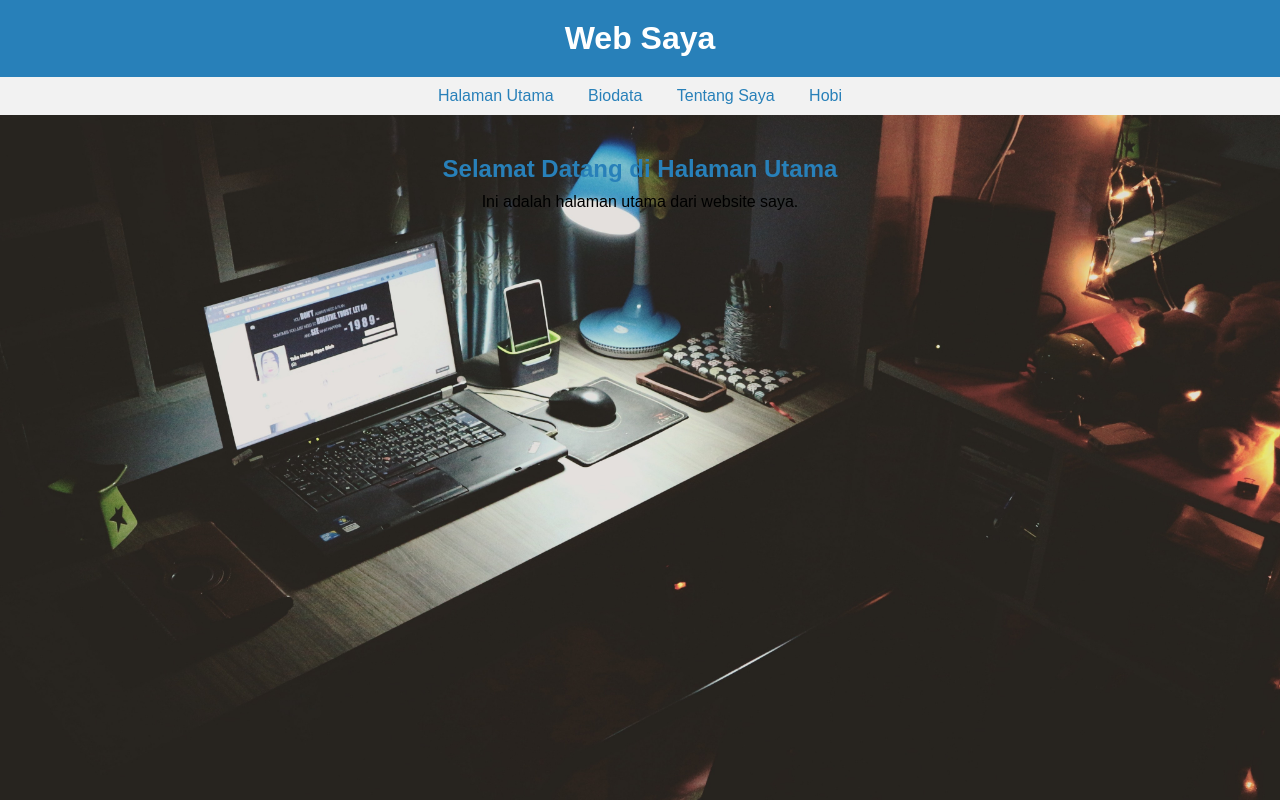
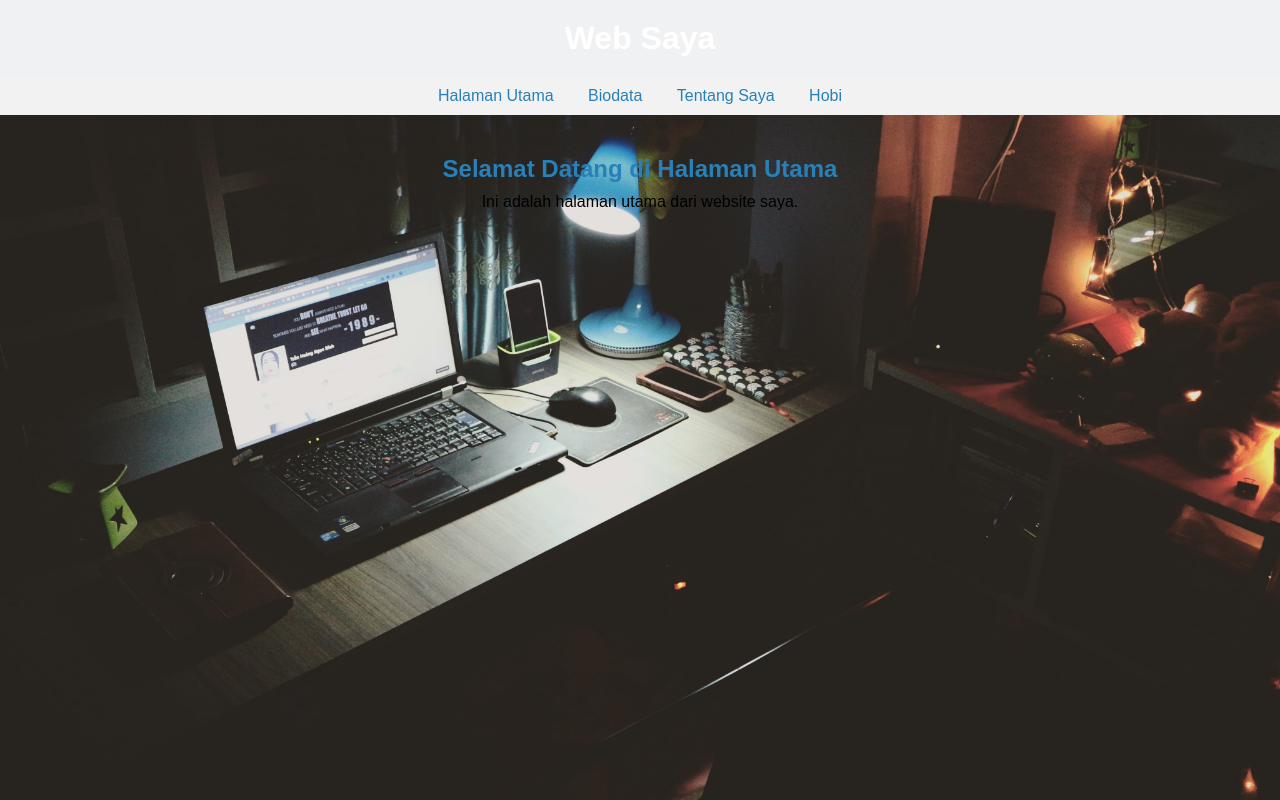
Before and after one commit to hariwr25/My-Web, a plain HTML site: page index.html in a window 1280 px wide. Drawn offline with Linux system fonts and the light colour scheme.

Commit message:
Update style.css

```diff
--- a/style.css
+++ b/style.css
@@ -9,7 +9,7 @@
   }
 
   header {
-    background-color: #2880b9;
+    background-color: #f0f1f2;
     padding: 20px;
     color: white;
     text-align: center;
```
